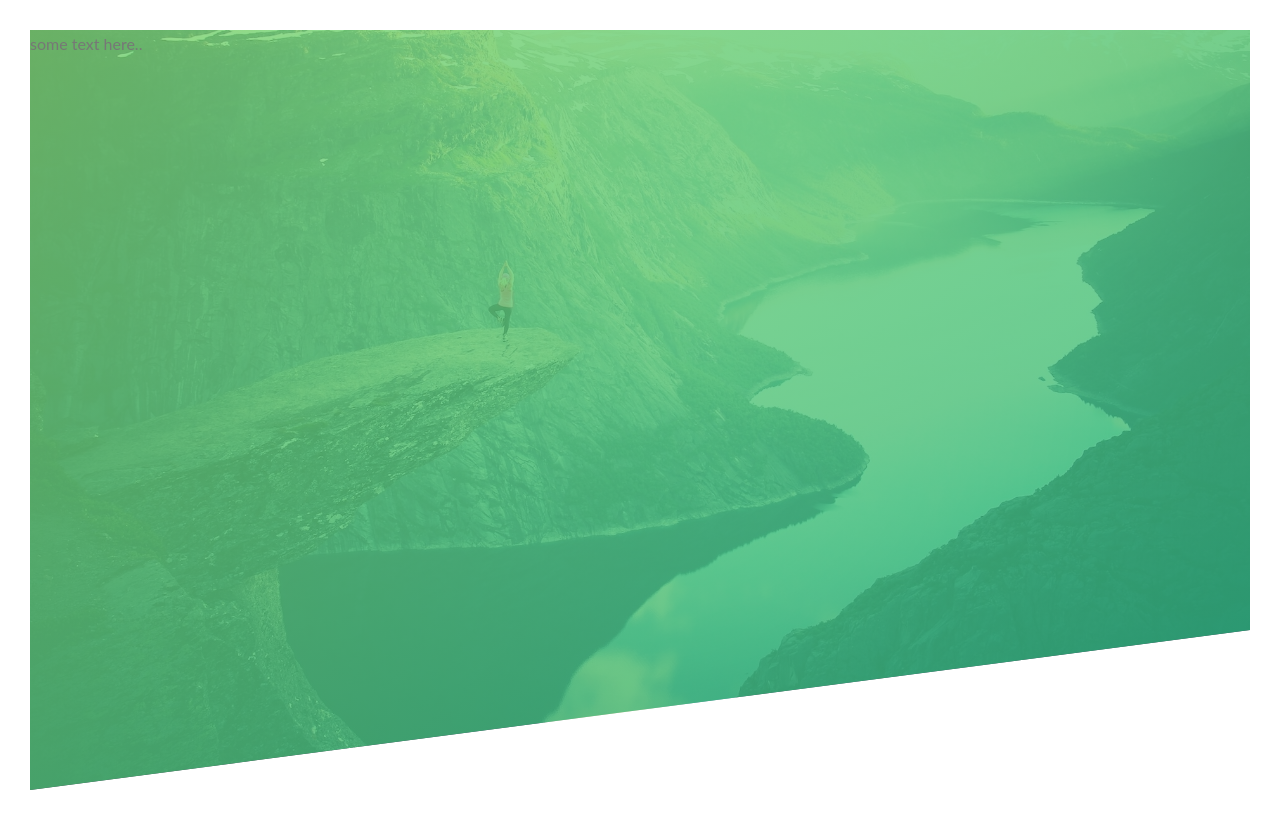
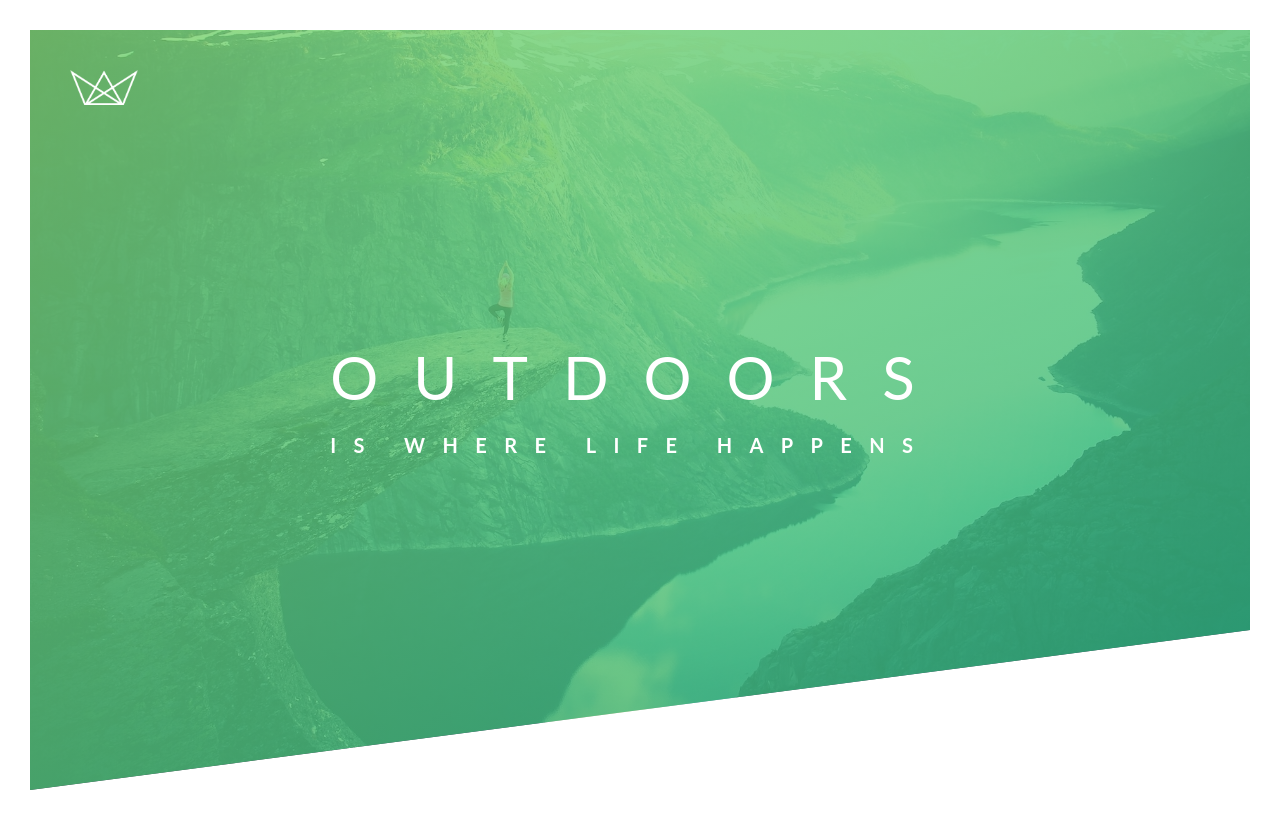
Before and after one commit to ssembatya-dennis/advanced-css-project, a plain HTML site: page index.html in a window 1280 px wide. Drawn offline with Linux system fonts and the light colour scheme.

Commit message:
add the text-box and center it in the header

```diff
--- a/css/styles.css
+++ b/css/styles.css
@@ -23,6 +23,7 @@ body{
 }
 
 .header{
+    position: relative;
     height: 95vh;
     background-image: linear-gradient(
         to right bottom,
@@ -33,5 +34,38 @@ body{
     background-position: top;
 
     clip-path: polygon(0 0,100% 0,100% 75vh, 0 100%)
+}
+
+.logo-box{
+  position: absolute;
+  top: 40px;
+  left: 40px;
+}
+.logo{
+ height: 35px;
+}
+.text-box{
+    position: absolute;
+    top: 30%;
+    left: 50%;
+    transform: translate(-50%,50%);
+}
+.heading-primary{
+    color: #fff;
+    text-transform: uppercase;
 
 }
+.heading-primary-main{
+    display: block;
+    font-size: 60px;
+    font-weight: 400;
+    letter-spacing: 35px;
+
+
+}
+.heading-primary-sub{
+    display: block;
+    font-size: 20px;
+    font-weight: 700;
+    letter-spacing: 17.4px;
+}
--- a/index.html
+++ b/index.html
@@ -9,7 +9,15 @@
 </head>
 <body>
     <header class="header">
-        some text here..
+        <div class="logo-box">
+            <img src="/img/logo-white.png" alt="logo" class="logo">
+        </div>
+        <div class="text-box">
+            <h1 class="heading-primary">
+                <span class="heading-primary-main">Outdoors</span>
+                <span class="heading-primary-sub">Is where life happens</span>
+            </h1>
+        </div>
     </header>
 </body>
 </html>
```
